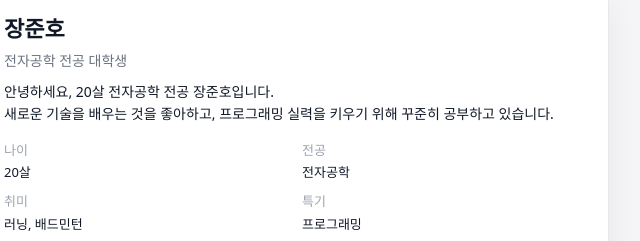
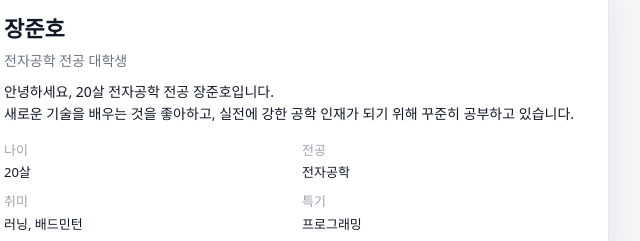
Before and after one commit to junhojang0102/junhojang0102.github.io, a plain HTML site: page index.html in a window 1280 px wide. Shown: the part 141-382 px from the top of the page, 411-1051 px from the left. Drawn offline with Linux system fonts and the light colour scheme.

Commit message:
Update index.html

```diff
--- a/index.html
+++ b/index.html
@@ -22,7 +22,7 @@
                     <p class="profile-role">전자공학 전공 대학생</p>
                     <p class="profile-summary">
                         안녕하세요, 20살 전자공학 전공 장준호입니다.<br>
-                        새로운 기술을 배우는 것을 좋아하고, 프로그래밍 실력을 키우기 위해 꾸준히 공부하고 있습니다.
+                        새로운 기술을 배우는 것을 좋아하고, 실전에 강한 공학 인재가 되기 위해 꾸준히 공부하고 있습니다.
                     </p>
 
                     <div class="info-grid">
```
